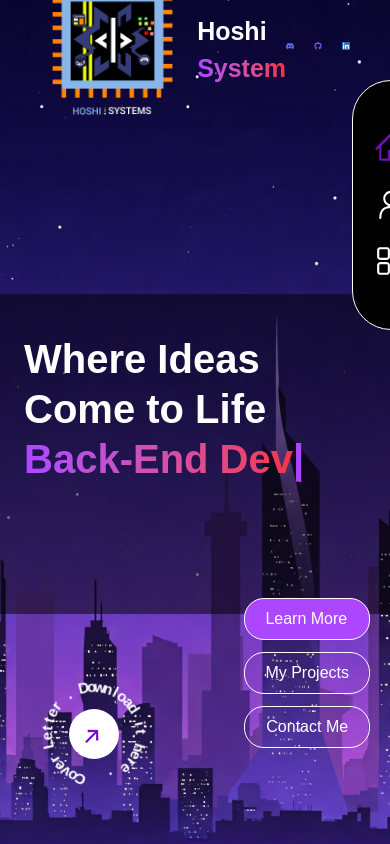
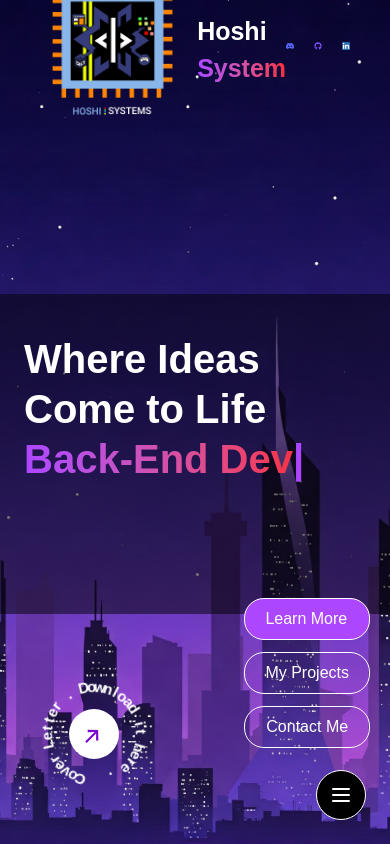
Before and after one commit to CharlesQuiroz/portfolio-site, a Next.js app: page / in a window 390 px wide. Built offline with nearby package versions, Linux system fonts and the light colour scheme.

Commit message:
Fixed Navbar Issue for smaller devices

```diff
--- a/components/Navigation.tsx
+++ b/components/Navigation.tsx
@@ -7,6 +7,7 @@ import React, { useEffect, useState } from "react";
 
 const Navigation = () => {
   const [isRouting, setIsRouting] = useState(false);
+  const [isOpen, setIsOpen] = useState(false);
   const path = usePathname();
   const [prevPath, setPrevPath] = useState("/");
 
@@ -26,15 +27,79 @@ const Navigation = () => {
     }
   }, [isRouting]);
 
+  // Handle window resize
+  useEffect(() => {
+    const handleResize = () => {
+      if (window.innerWidth >= 768) {
+        setIsOpen(true);
+      } else {
+        setIsOpen(false);
+      }
+    };
+
+    // Set initial state based on screen size
+    handleResize();
+
+    window.addEventListener('resize', handleResize);
+    return () => {
+      window.removeEventListener('resize', handleResize);
+    };
+  }, []);
+
   return (
-    <div
-      className="
+    <>
+      {/* Mobile toggle button */}
+      <button
+        className="md:hidden fixed z-50 bottom-6 right-6 bg-black p-3 rounded-full border border-white"
+        onClick={() => setIsOpen(!isOpen)}
+      >
+        <svg
+          xmlns="http://www.w3.org/2000/svg"
+          className="h-6 w-6 text-white"
+          fill="none"
+          viewBox="0 0 24 24"
+          stroke="currentColor"
+        >
+          {isOpen ? (
+            <path strokeLinecap="round" strokeLinejoin="round" strokeWidth={2} d="M6 18L18 6M6 6l12 12" />
+          ) : (
+            <path strokeLinecap="round" strokeLinejoin="round" strokeWidth={2} d="M4 6h16M4 12h16M4 18h16" />
+          )}
+        </svg>
+      </button>
+
+      {/* Navigation for mobile (bottom bar) */}
+      <div className={`
+        md:hidden fixed bottom-0 left-0 right-0 z-40 bg-black border-t border-white
+        ${isOpen ? "translate-y-0" : "translate-y-full"}
+        transition-transform duration-300
+      `}>
+        <div className="flex justify-around items-center py-4 px-2">
+          {NavLinks.map((nav) => (
+            <Link
+              key={nav.name}
+              href={nav.link}
+              className="flex items-center justify-center"
+              onClick={() => setIsOpen(false)}
+            >
+              <nav.icon
+                className={`w-[28px] h-[28px] ${
+                  path === nav.link ? "text-purple-800" : "text-white"
+                } transition-colors duration-300`}
+              />
+            </Link>
+          ))}
+        </div>
+      </div>
+
+      {/* Desktop navigation (side bar) */}
+      <div className="
+        hidden md:flex
         bg-black fixed z-[50] max-h-[300px] rounded-full
-      flex flex-col justify-between items-center border navbar border-white px-6 py-10 shadow-sm
-      w-[20%] right-[-40px] top-[80px]
+        flex-col justify-between items-center border navbar border-white px-6 py-10 shadow-sm
         md:w-[10%] md:right-[-30px] md:top-[80px]
         lg:w-[8%] lg:right-[-60px] lg:top-[80px]
-    "    >
+      ">
         {isRouting && <Transition />}
         {NavLinks.map((nav) => (
           <Link key={nav.name} href={nav.link} className="py-3 min-w-[80%]">
@@ -46,6 +111,7 @@ const Navigation = () => {
           </Link>
         ))}
       </div>
+    </>
   );
 };
 
```
Lines whose indentation alone changed are shown as unchanged.
